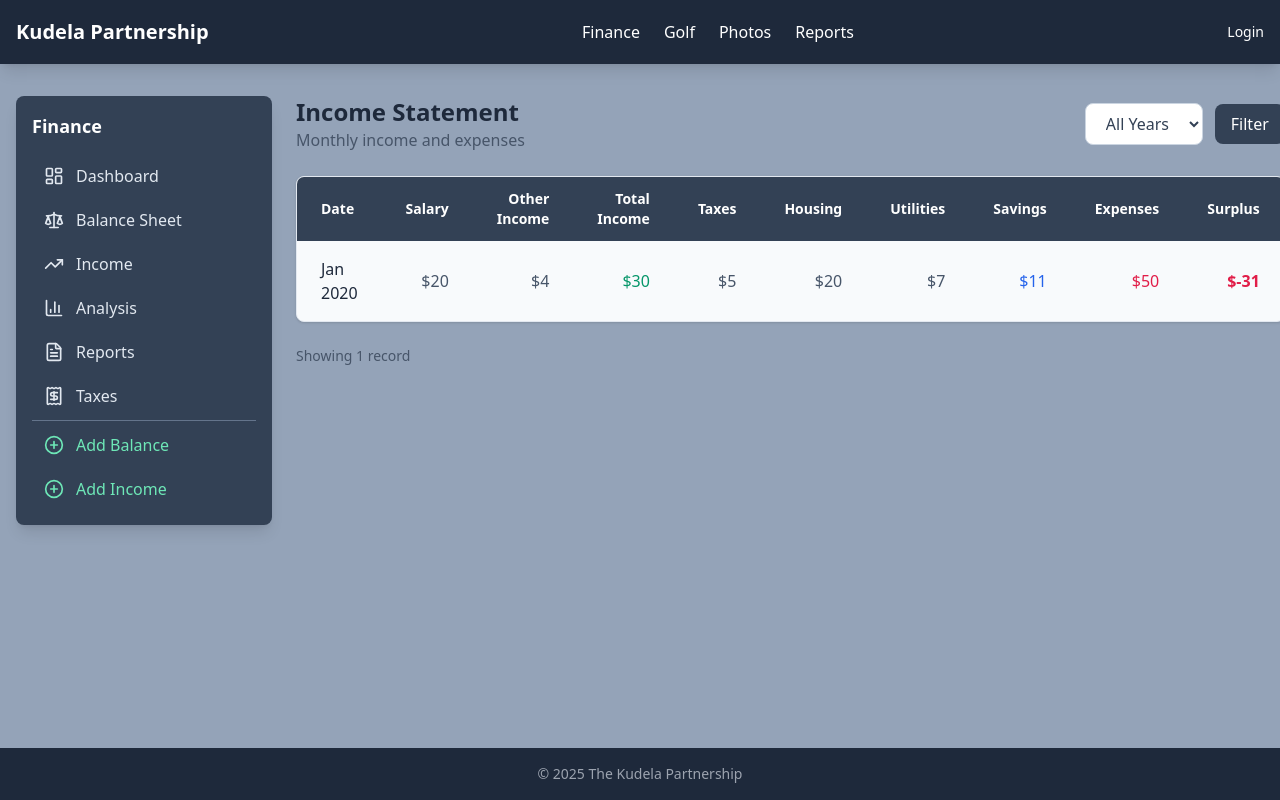
After one commit to HunterProgram22/kudela_site, a Django app: page /finance/income/ in a window 1280 px wide. The commit adds this page. Run offline with Django 5.2, Linux system fonts and the light colour scheme; tables that the repository leaves empty hold one stand-in row (values such as "Sample post"); some libraries are stand-ins or nearby versions.

Commit message:
Added income statement to finance.

```diff
--- a/finance/urls.py
+++ b/finance/urls.py
@@ -6,4 +6,5 @@ app_name = 'finance'
 urlpatterns = [
     path('', views.home, name='home'),
     path('balance/', views.balance_list, name='balance_list'),
+    path('income/', views.income_list, name='income_list'),
 ]
--- a/finance/views.py
+++ b/finance/views.py
@@ -55,3 +55,24 @@ def balance_list(request):
     }
 
     return render(request, 'finance/balance_list.html', context)
+
+
+def income_list(request):
+    # Get all income records
+    incomes = MonthInc.objects.all()
+
+    # Get filter parameters
+    year = request.GET.get('year')
+    if year:
+        incomes = incomes.filter(date__year=year)
+
+    # Get available years for filter dropdown
+    available_years = MonthInc.objects.dates('date', 'year', order='DESC')
+
+    context = {
+        'incomes': incomes,
+        'available_years': available_years,
+        'selected_year': year,
+    }
+
+    return render(request, 'finance/income_list.html', context)
--- a/templates/finance/base.html
+++ b/templates/finance/base.html
@@ -20,7 +20,7 @@
                     <i data-lucide="scale" class="w-5 h-5"></i>
                     Balance Sheet
                 </a>
-                <a href="#"
+                <a href="{%  url 'finance:income_list' %}"
                    class="flex items-center gap-3 px-3 py-2 rounded-md text-slate-200 hover:bg-slate-600 transition">
                     <i data-lucide="trending-up" class="w-5 h-5"></i>
                     Income
--- /dev/null
+++ b/templates/finance/income_list.html
@@ -0,0 +1,78 @@
+{% extends 'finance/base.html' %}
+{% load humanize %}
+
+{% block finance_content %}
+<!-- Page Header -->
+<div class="flex justify-between items-center mb-6">
+    <div>
+        <h1 class="text-2xl font-bold text-slate-800">Income Statement</h1>
+        <p class="text-slate-600">Monthly income and expenses</p>
+    </div>
+
+    <!-- Year Filter -->
+    <form method="get" class="flex items-center gap-3">
+        <select name="year" class="bg-white border border-slate-300 rounded-lg px-4 py-2 text-slate-700 focus:outline-none focus:ring-2 focus:ring-blue-500">
+            <option value="">All Years</option>
+            {% for date in available_years %}
+                <option value="{{ date.year }}" {% if selected_year == date.year|stringformat:"s" %}selected{% endif %}>
+                    {{ date.year }}
+                </option>
+            {% endfor %}
+        </select>
+        <button type="submit" class="bg-slate-700 text-white px-4 py-2 rounded-lg hover:bg-slate-600 transition">
+            Filter
+        </button>
+    </form>
+</div>
+
+<!-- Income Table -->
+<div class="bg-slate-50 rounded-lg shadow border border-slate-200 overflow-hidden">
+    <div class="overflow-x-auto">
+        <table class="w-full">
+            <thead class="bg-slate-700 text-white">
+                <tr>
+                    <th class="px-6 py-3 text-left text-sm font-semibold">Date</th>
+                    <th class="px-6 py-3 text-right text-sm font-semibold">Salary</th>
+                    <th class="px-6 py-3 text-right text-sm font-semibold">Other Income</th>
+                    <th class="px-6 py-3 text-right text-sm font-semibold">Total Income</th>
+                    <th class="px-6 py-3 text-right text-sm font-semibold">Taxes</th>
+                    <th class="px-6 py-3 text-right text-sm font-semibold">Housing</th>
+                    <th class="px-6 py-3 text-right text-sm font-semibold">Utilities</th>
+                    <th class="px-6 py-3 text-right text-sm font-semibold">Savings</th>
+                    <th class="px-6 py-3 text-right text-sm font-semibold">Expenses</th>
+                    <th class="px-6 py-3 text-right text-sm font-semibold">Surplus</th>
+                </tr>
+            </thead>
+            <tbody class="divide-y divide-slate-200">
+                {% for income in incomes %}
+                <tr class="hover:bg-slate-100 transition">
+                    <td class="px-6 py-4 text-slate-800 font-medium">{{ income.date|date:"M Y" }}</td>
+                    <td class="px-6 py-4 text-right text-slate-600">${{ income.total_salary|floatformat:0|intcomma }}</td>
+                    <td class="px-6 py-4 text-right text-slate-600">${{ income.total_other_income|floatformat:0|intcomma }}</td>
+                    <td class="px-6 py-4 text-right text-emerald-600 font-medium">${{ income.total_income|floatformat:0|intcomma }}</td>
+                    <td class="px-6 py-4 text-right text-slate-600">${{ income.total_taxes|floatformat:0|intcomma }}</td>
+                    <td class="px-6 py-4 text-right text-slate-600">${{ income.total_housing|floatformat:0|intcomma }}</td>
+                    <td class="px-6 py-4 text-right text-slate-600">${{ income.total_utilities|floatformat:0|intcomma }}</td>
+                    <td class="px-6 py-4 text-right text-blue-600">${{ income.total_allsavings|floatformat:0|intcomma }}</td>
+                    <td class="px-6 py-4 text-right text-rose-600 font-medium">${{ income.total_expenses|floatformat:0|intcomma }}</td>
+                    <td class="px-6 py-4 text-right font-bold {% if income.total_surplus >= 0 %}text-emerald-600{% else %}text-rose-600{% endif %}">
+                        ${{ income.total_surplus|floatformat:0|intcomma }}
+                    </td>
+                </tr>
+                {% empty %}
+                <tr>
+                    <td colspan="10" class="px-6 py-8 text-center text-slate-500">No income records found</td>
+                </tr>
+                {% endfor %}
+            </tbody>
+        </table>
+    </div>
+</div>
+
+<!-- Summary -->
+{% if incomes %}
+<div class="mt-6 text-sm text-slate-600">
+    Showing {{ incomes|length }} record{{ incomes|length|pluralize }}
+</div>
+{% endif %}
+{% endblock %}
```
